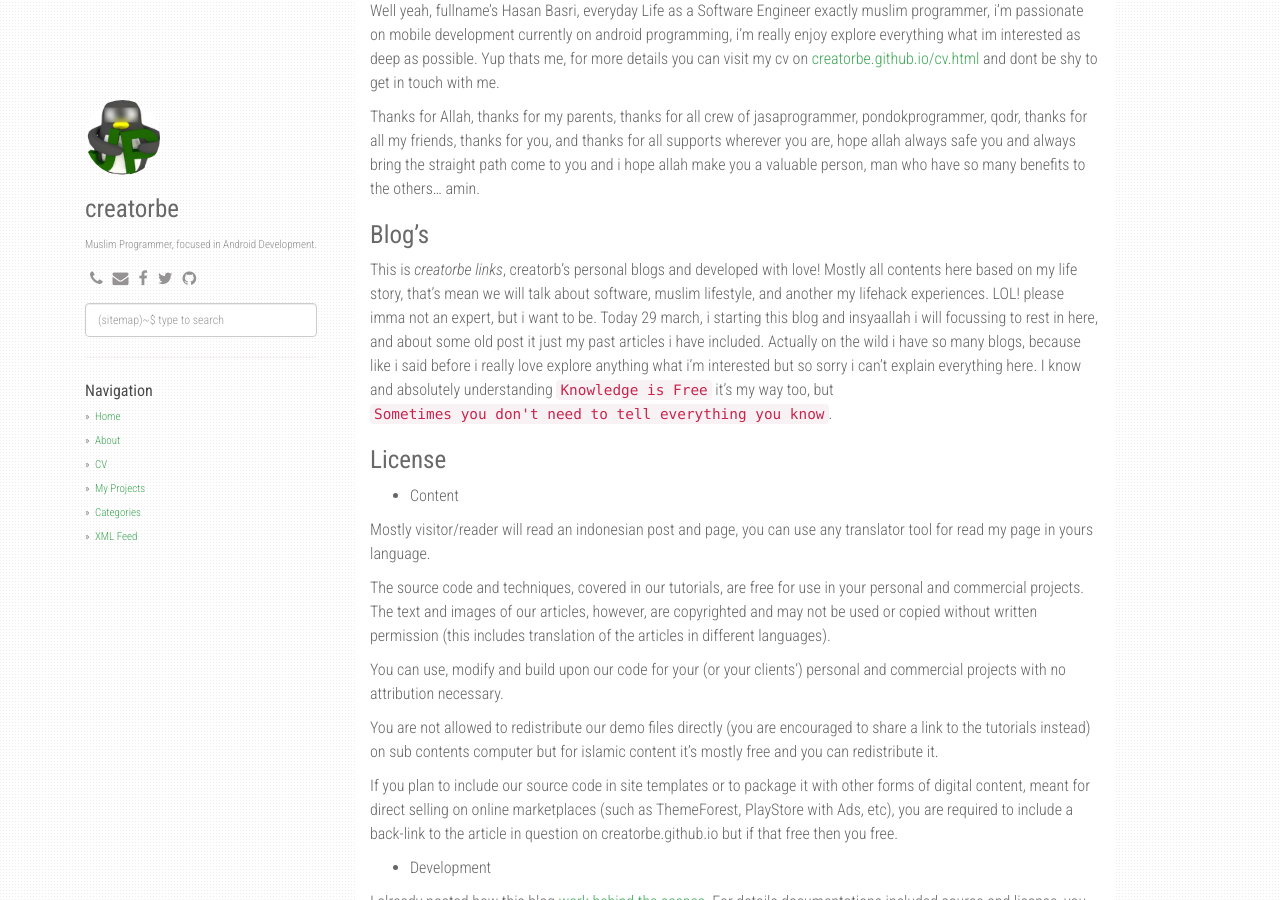
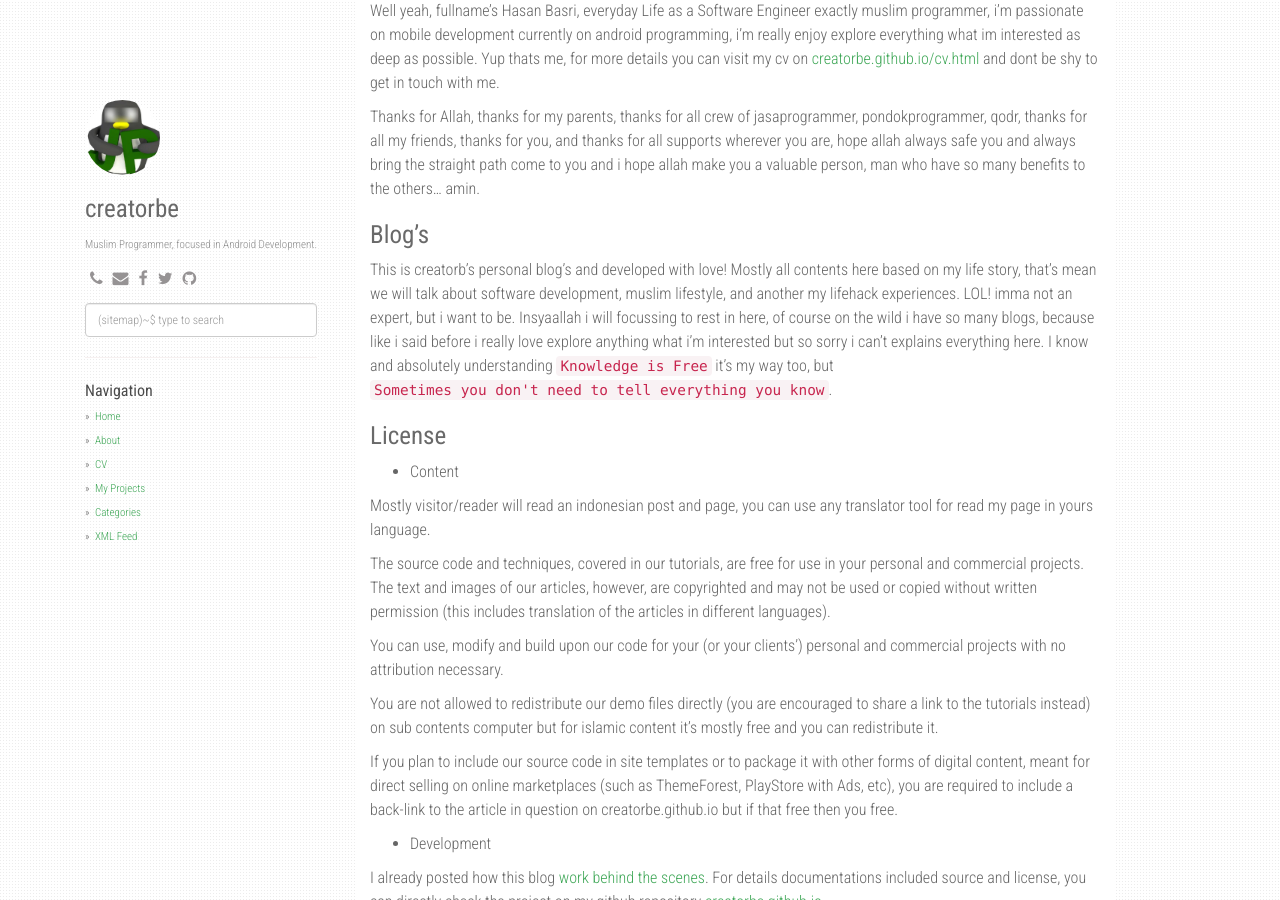
Before and after one commit to creatorbe/creatorbe.github.io, a Jekyll site: the page built from about.md, in a window 1280 px wide and 900 px high, scrolled down 505 px. Built offline with Jekyll 4.4.1, drawn with Linux system fonts in a browser that asks for light colours; nearby versions of some CDN libraries.

Commit message:
edit about

```diff
--- a/about.md
+++ b/about.md
@@ -18,7 +18,7 @@ Thanks for Allah, thanks for my parents, thanks for all crew of jasaprogrammer,
 Blog's
 ======
 
-This is *creatorbe links*, creatorb's personal blogs and developed with love! Mostly all contents here based on my life story, that's mean we will talk about software, muslim lifestyle, and another my lifehack experiences. LOL! please imma not an expert, but i want to be. Today 29 march, i starting this blog and insyaallah i will focussing to rest in here, and about some old post it just my past articles i have included. Actually on the wild i have so many blogs, because like i said before i really love explore anything what i'm interested but so sorry i can't explain everything here. I know and absolutely understanding `Knowledge is Free` it's my way too, but `Sometimes you don't need to tell everything you know`.
+This is creatorb's personal blog's and developed with love! Mostly all contents here based on my life story, that's mean we will talk about software development, muslim lifestyle, and another my lifehack experiences. LOL! imma not an expert, but i want to be. Insyaallah i will focussing to rest in here, of course on the wild i have so many blogs, because like i said before i really love explore anything what i'm interested but so sorry i can't explains everything here. I know and absolutely understanding `Knowledge is Free` it's my way too, but `Sometimes you don't need to tell everything you know`.
 
 
 License
```
